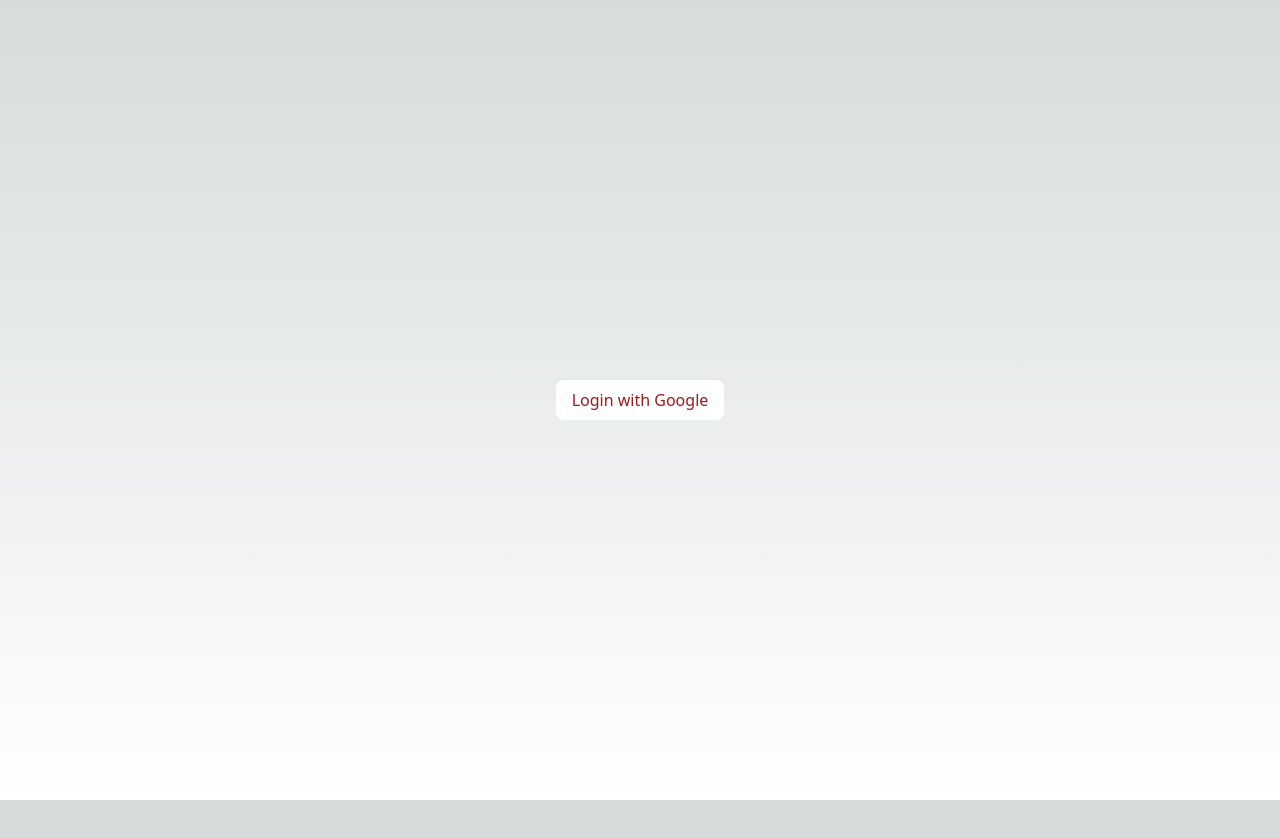
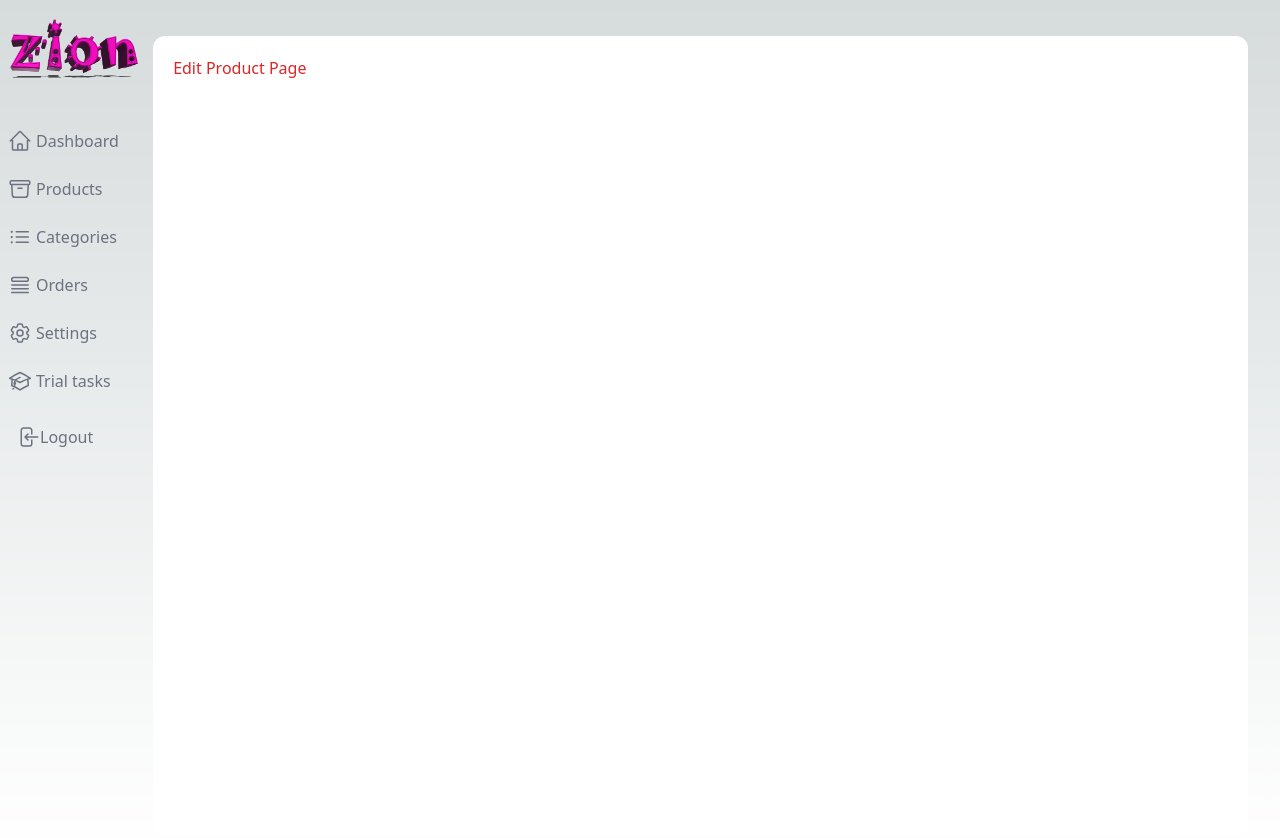
Before and after one commit to mukisaivan/zionvitenge, a Next.js app in the folder zion-admin/: page /home/products/edit in a window 1280 px wide. Shown: the top 838 px of the page. Before the commit the page ends 800 px from the top, so only its background shows below. Built offline with nearby package versions, Linux system fonts and the light colour scheme; no server answers.

Commit message:
smallest changr sofar

```diff
--- a/zion-admin/app/home/layout.jsx
+++ b/zion-admin/app/home/layout.jsx
@@ -26,20 +26,20 @@
   console.log(isMobile);
 
   const { data: session } = useSession();
-  if (!session) {
-    return (
-      <div className="bg-bgGray w-screen h-screen flex items-center">
-        <div className="text-center w-full">
-          <button
-            onClick={() => signIn("google")}
-            className="bg-white p-2 px-4 rounded-lg text-red-800"
-          >
-            Login with Google
-          </button>
-        </div>
-      </div>
-    );
-  }
+  // if (!session) {
+  //   return (
+  //     <div className="bg-bgGray w-screen h-screen flex items-center">
+  //       <div className="text-center w-full">
+  //         <button
+  //           onClick={() => signIn("google")}
+  //           className="bg-white p-2 px-4 rounded-lg text-red-800"
+  //         >
+  //           Login with Google
+  //         </button>
+  //       </div>
+  //     </div>
+  //   );
+  // }
   return (
     <div className="min-h-screen ">
       <div className={isMobile ? 'flex flex-column gap-0' : 'flex flex-row gap-0'}>
--- a/zion-admin/app/home/products/edit/page.jsx
+++ b/zion-admin/app/home/products/edit/page.jsx
@@ -24,10 +24,7 @@
       console.log("+++++++++++++++++++++++++ error", error);
     }
 
-
   }
-
-
 
   return (
     <>
```
